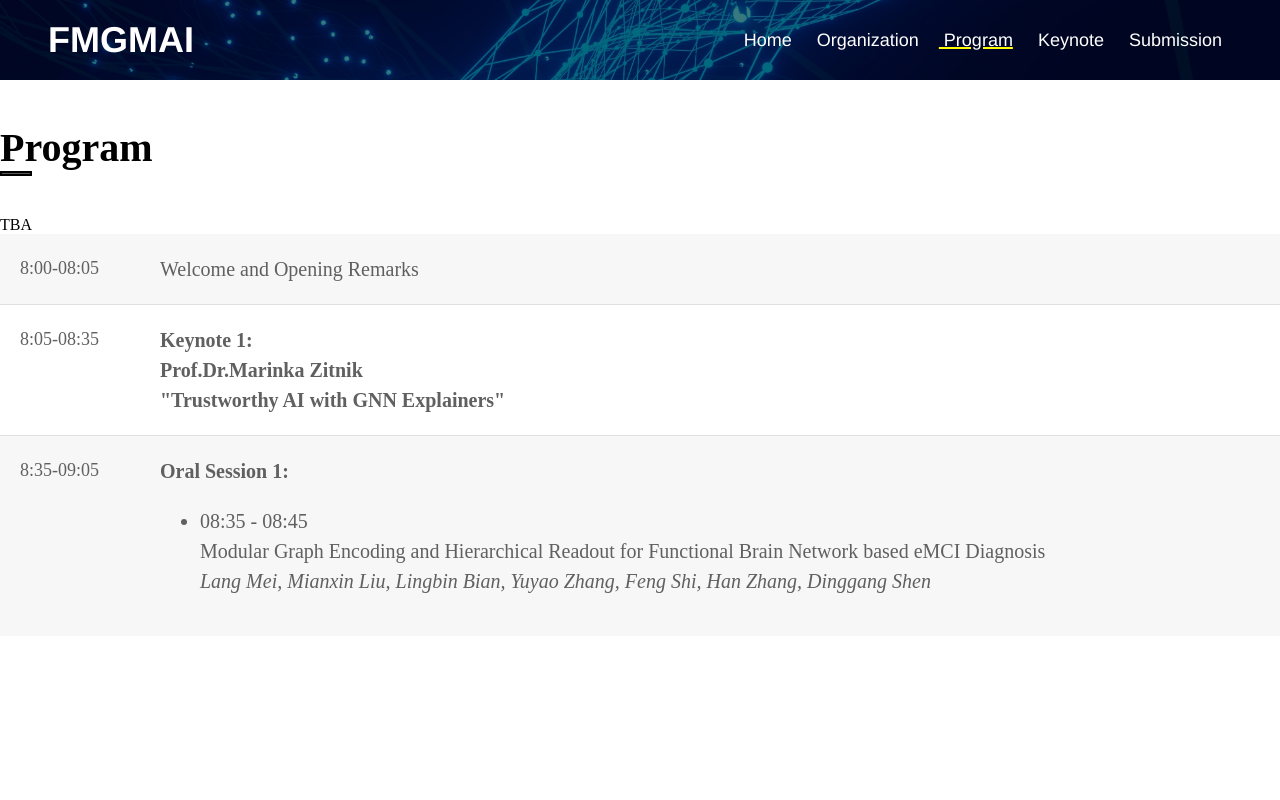
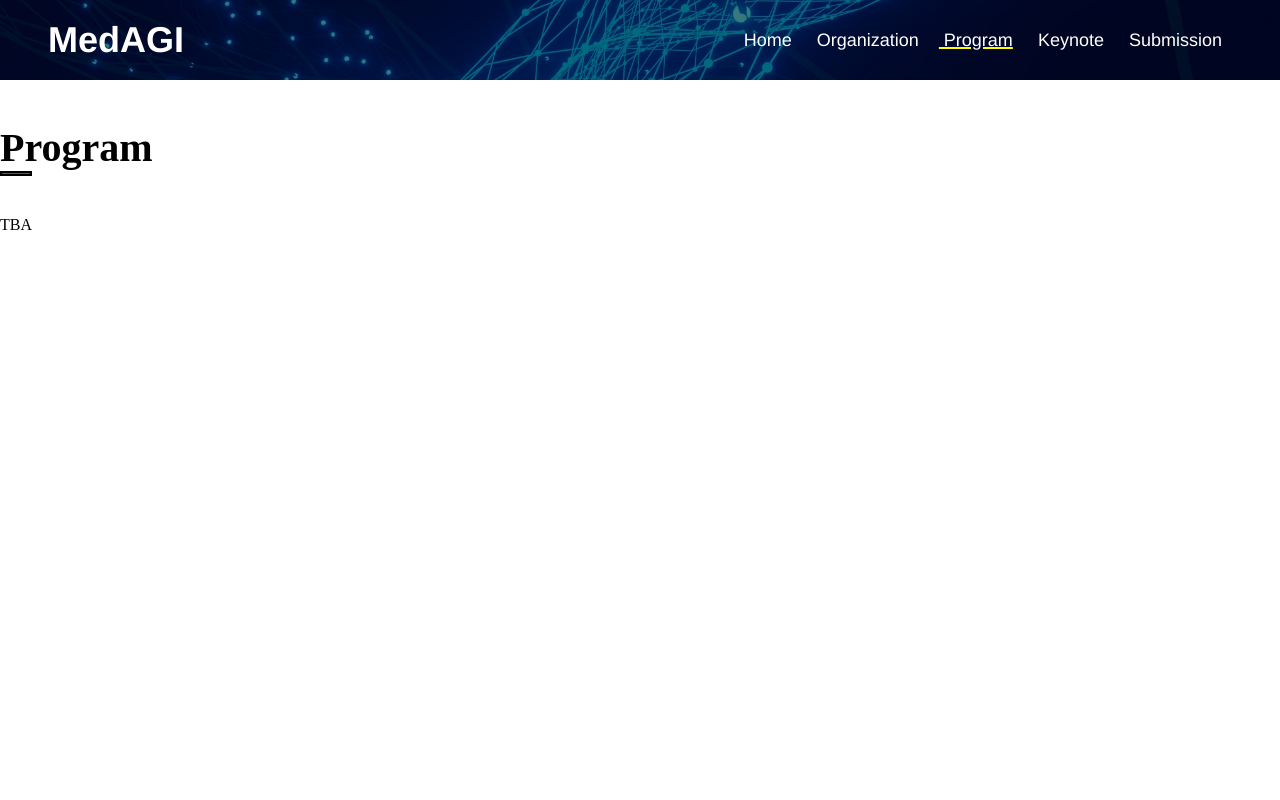
Before and after one commit to MedAGI/medagi.github.io, a Vue app: page /program in a window 1280 px wide. Shown: the top 800 px of the page. Built offline with nearby package versions, Linux system fonts and the light colour scheme.

Commit message:
Apply Acronym

```diff
--- a/src/App.vue
+++ b/src/App.vue
@@ -5,10 +5,10 @@
       v-bind:class="{'big-title-off' : this.$data.page !=='Home'}"
       v-bind:style="{backgroundPosition: '0 ' + offsetY + 'px'}">
         <hr class="title-deco" v-bind:class="{'hide-description' : this.$data.page !=='Home'}">
-        <div id="intro-title" v-bind:class="{'hide-description' : this.$data.page !=='Home'}">FMGMAI</div>
+        <div id="intro-title" v-bind:class="{'hide-description' : this.$data.page !=='Home'}">MedAGI</div>
         <hr class="title-deco" v-bind:class="{'hide-description' : this.$data.page !=='Home'}">
         <div class="workshop-description" v-bind:class="{'hide-description' : this.$data.page !=='Home'}">
-          MICCAI 2023  1st International Workshop on<br> Foundation Models for general medical AI
+          MICCAI 2023 1st International Workshop on<br> Foundation Models for general medical AI
         </div>
       </div>
   </div>
@@ -16,7 +16,7 @@
 
   <!-- Navigation -->
   <div id="navigation" v-bind:class="{'fixed-navigation' : this.$data.page !=='Home'}">
-    <div id="title">FMGMAI</div>
+    <div id="title">MedAGI</div>
     <div v-on:click="changeMenuBtn" id="menu">
             <div v-bind:class="sideBtnStyle"></div>
             <div v-bind:class="sideBtnStyle"></div>
@@ -82,7 +82,7 @@ export default {
         }
       },
   mounted() {
-    document.title = "FMGMAI";  // 문서 탭 타이틀 변경
+    document.title = "MedAGI";  // 문서 탭 타이틀 변경
 
     // Scroll 시 배경 이미지 이동
     window.addEventListener('scroll', () => {
--- a/src/views/ProgramView.vue
+++ b/src/views/ProgramView.vue
@@ -10,7 +10,7 @@
       <!-- Program Table -->
       <div>
         TBA
-        <div id="program-table">
+        <!--<div id="program-table">
           <div class="timeline">
             <div class="timeline-time">8:00-08:05</div>
             <div class="timeline-contents">Welcome and Opening Remarks</div>
@@ -36,7 +36,7 @@
               </ul>
             </div>
           </div>
-        </div>
+        </div>-->
       </div>
       <!-- Program Table End -->
     </div>
```
